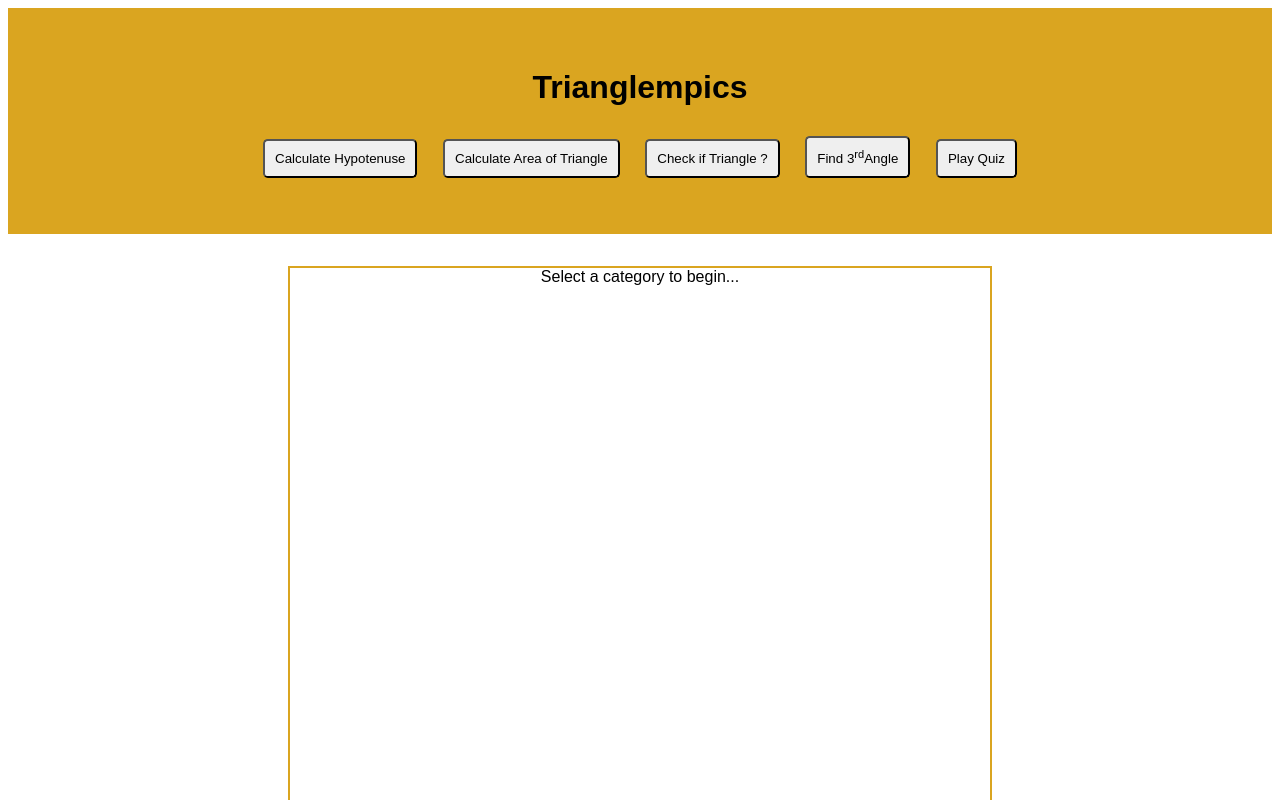
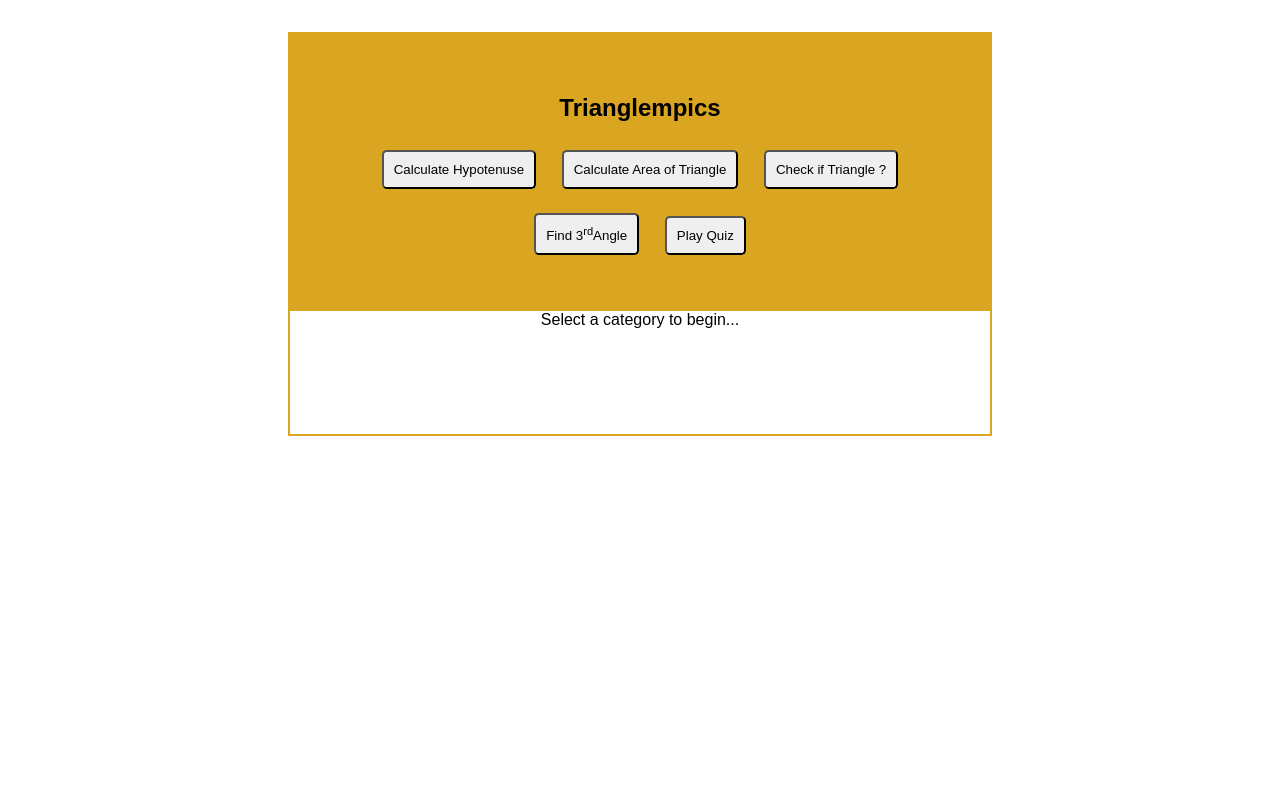
Before and after one commit to rkapoor10/triangles-app, a React (Create React App) app: page / in a window 1280 px wide. Shown: the top 800 px of the page. Built offline with nearby package versions, Linux system fonts and the light colour scheme.

Commit message:
update styles.css

```diff
--- a/src/App.js
+++ b/src/App.js
@@ -25,6 +25,7 @@ export default function App() {
   }
   return (
     <div className="App">
+      <section className="container">
         <div className="head">
           <h1>Trianglempics</h1>
 
@@ -36,9 +37,10 @@ export default function App() {
           </button>
           <button onClick={onClickQuiz}>Play Quiz</button>
         </div>
-      <div className="container">
+        <div className="containerIn">
           <div>{display}</div>
         </div>
+      </section>
     </div>
   );
 }
--- a/src/styles.css
+++ b/src/styles.css
@@ -14,6 +14,9 @@ button {
 .container {
   max-width: 700px;
   margin: 2rem auto;
-  min-height: 100vh;
+  min-height: 50vh;
   border: 2px solid goldenrod;
 }
+.containerIn {
+  padding-bottom: 3rem;
+}
```
Lines whose indentation alone changed are shown as unchanged.
